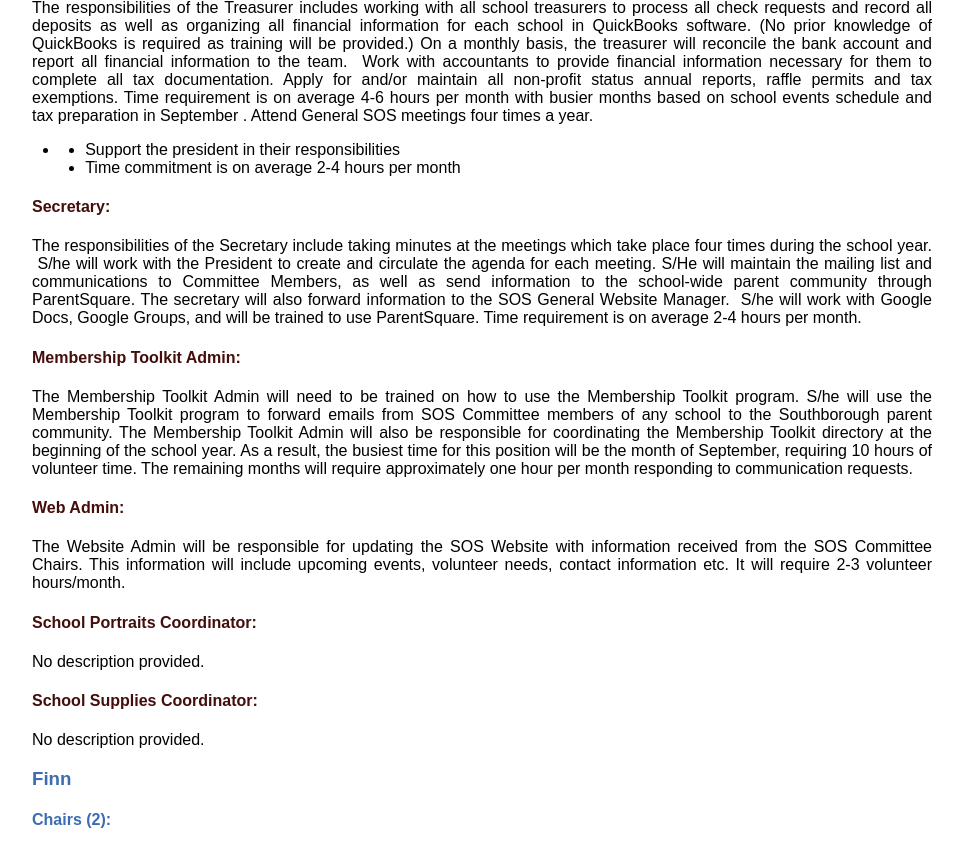
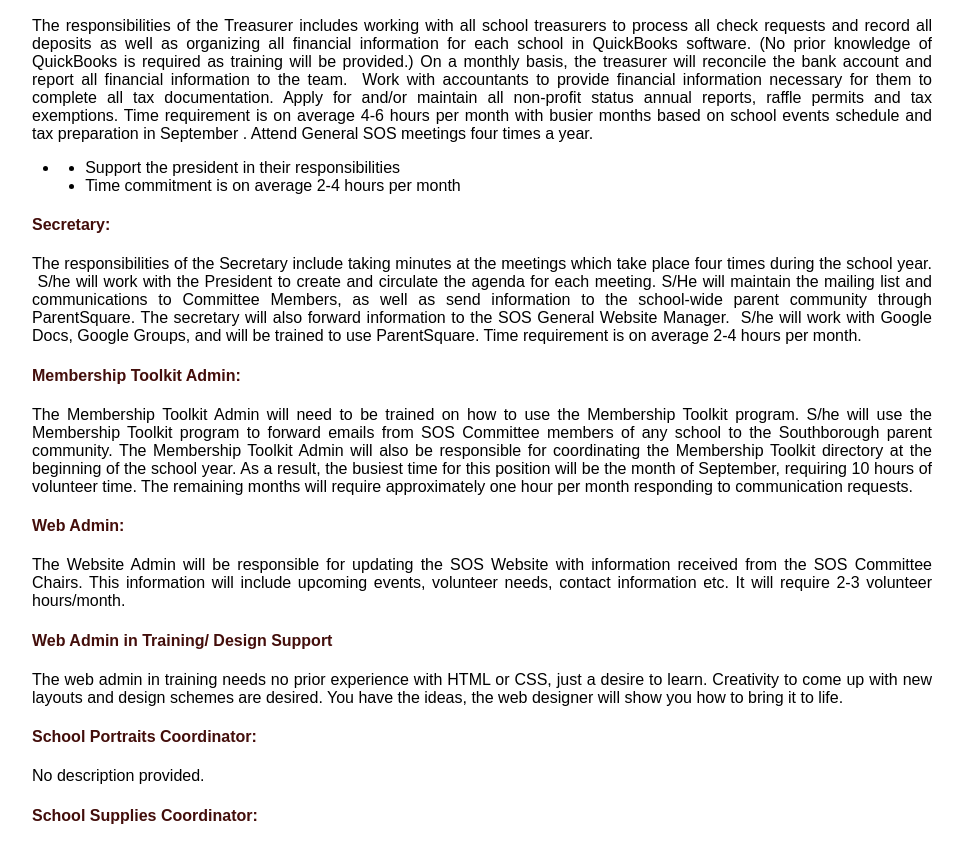
Before and after one commit to pcams86/Southborough-Organization-for-Schools, a plain HTML site: page volunteer.html in a window 1280 px wide. Shown: the part 1769-2612 px from the top of the page, without its empty margins (158-1121 px from the left). Drawn offline with Linux system fonts and the light colour scheme.

Commit message:
Updated Volunteer page
Added a web designer position

```diff
--- a/volunteer.html
+++ b/volunteer.html
@@ -56,6 +56,7 @@
           <p>
             President <br />
             Vice President<br />
+            Web Admin in Training/ Design Support
           </p>
           <h3><a class="finn-color" href="finn.html">Finn:</a></h3>
           <p>
@@ -182,6 +183,13 @@
             with information received from the SOS Committee Chairs. This
             information will include upcoming events, volunteer needs, contact
             information etc. It will require 2-3 volunteer hours/month.
+          </p>
+          <h4 class="trottier-color">Web Admin in Training/ Design Support</h4>
+          <p>
+            The web admin in training needs no prior experience with HTML or
+            CSS, just a desire to learn. Creativity to come up with new layouts
+            and design schemes are desired. You have the ideas, the web designer
+            will show you how to bring it to life.
           </p>
           <h4 class="trottier-color">School Portraits Coordinator:</h4>
           <p>No description provided.</p>
```
